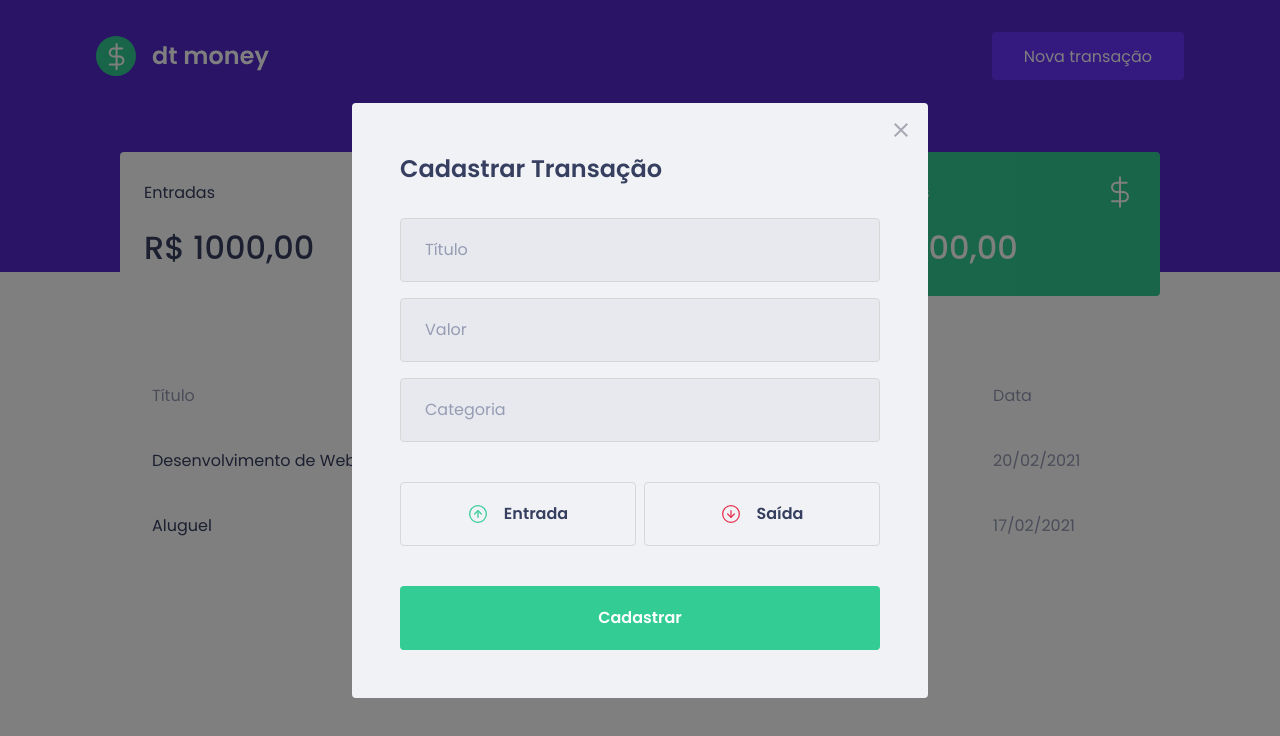
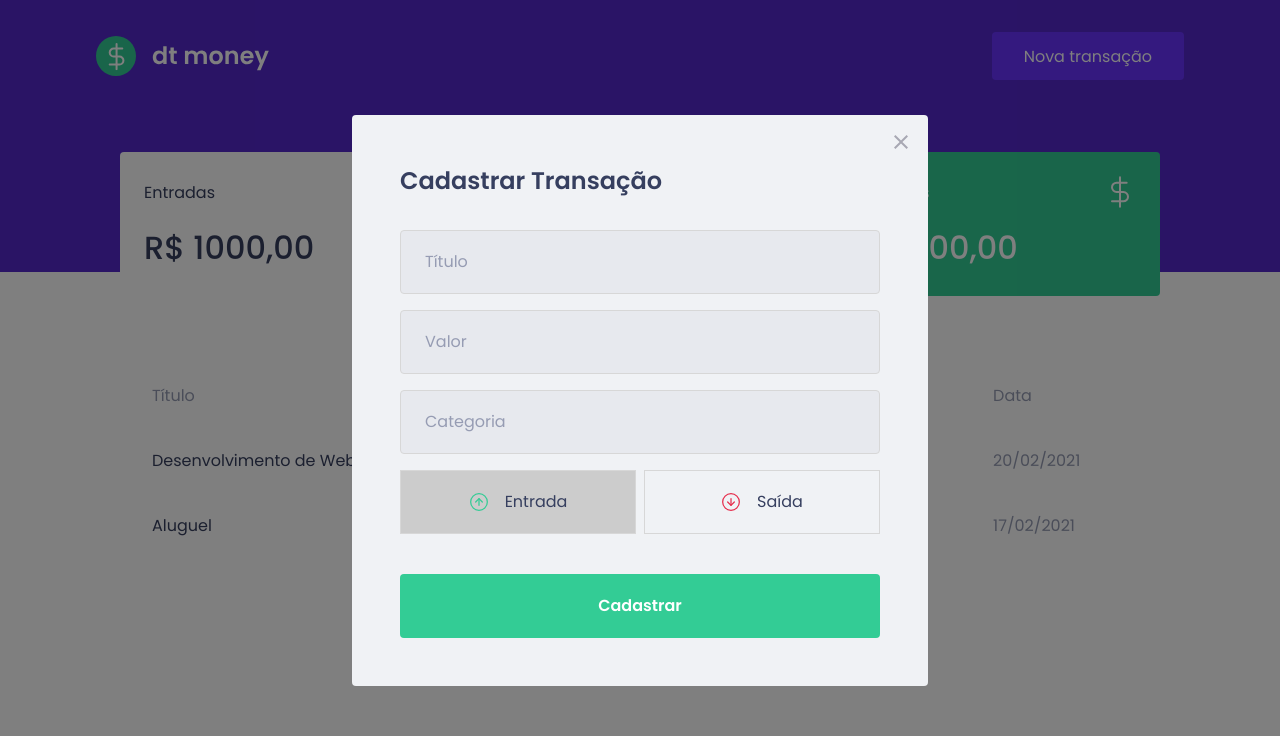
Before and after one commit to brunofarias/ignite-dtmoney, a React (Create React App) app: page / in a window 1280 px wide. Both pictures are taken after a click on the button "Nova transação". Shown: the top 736 px of the page. Built offline with nearby package versions, Linux system fonts and the light colour scheme; no server answers; what miragejs would draw is missing.

Commit message:
:rocket: feat: Behavior button type

```diff
--- a/public/index.html
+++ b/public/index.html
@@ -3,7 +3,6 @@
   <head>
     <link rel="preconnect" href="https://fonts.gstatic.com">
     <meta charset="utf-8" />
-    <link rel="icon" href="%PUBLIC_URL%/favicon.ico" />
     <meta name="viewport" content="width=device-width, initial-scale=1" />
     <link rel="shortcut icon" href="favicon.png" type="image/png">
     <link href="https://fonts.googleapis.com/css2?family=Poppins:wght@400;500;600&display=swap" rel="stylesheet">
--- a/src/components/NewTransactionModal/index.tsx
+++ b/src/components/NewTransactionModal/index.tsx
@@ -1,8 +1,9 @@
 import Modal from 'react-modal';
-import { Container, TransactionTypeContainer } from './style';
+import { Container, TransactionTypeContainer, RadioBox } from './style';
 import incomeImg from '../../assets/income.svg';
 import outcomeImg from '../../assets/outcome.svg';
 import closeImg from '../../assets/close.svg';
+import { useState } from 'react';
 
 interface NewTransactionModalProps {
   isOpen: boolean;
@@ -10,6 +11,8 @@ interface NewTransactionModalProps {
 }
 
 export function NewTransactionModal({ isOpen, onRequestClose }: NewTransactionModalProps) {
+  const [type, setType] = useState('deposit');
+
   return (
     <Modal
       isOpen={isOpen}
@@ -33,19 +36,23 @@ export function NewTransactionModal({ isOpen, onRequestClose }: NewTransactionMo
         <input placeholder="Categoria" />
 
         <TransactionTypeContainer>
-          <button
+          <RadioBox
             type="button"
+            onClick={() => {setType('deposit')}}
+            isActive={type === 'deposit'}
           >
             <img src={incomeImg} alt="Entrada" />
             <span>Entrada</span>
-          </button>
+          </RadioBox>
 
-          <button
+          <RadioBox
             type="button"
+            onClick={() => {setType('withdraw')}}
+            isActive={type === 'withdraw'}
           >
             <img src={outcomeImg} alt="Saída" />
             <span>Saída</span>
-          </button>
+          </RadioBox>
         </TransactionTypeContainer>
 
         <button type="submit">Cadastrar</button>
--- a/src/components/NewTransactionModal/style.ts
+++ b/src/components/NewTransactionModal/style.ts
@@ -26,7 +26,7 @@ export const Container = styled.form`
     }
   }
 
-  button {
+  button[type="submit"] {
     width: 100%;
     height: 4rem;
     margin-top: 1.5rem;
@@ -50,14 +50,19 @@ export const TransactionTypeContainer = styled.div`
   grid-template-columns: 1fr 1fr;
   gap: 0.5rem;
   margin: 1rem 0;
+`;
 
-  button {
+interface RadioBoxPorps {
+  isActive: boolean;
+}
+
+export const RadioBox = styled.button<RadioBoxPorps>`
   display: flex;
   align-items: center;
   justify-content: center;
   height: 4rem;
   border: 1px solid #d7d7d7;
-    background-color: transparent;
+  background-color: ${props => props.isActive ? '#ccc' : 'transparent'};
   transition: border-color 0.2s;
 
   img {
@@ -75,6 +80,4 @@ export const TransactionTypeContainer = styled.div`
   &:hover {
     border-color: ${darken(0.1, '#d7d7d7')};
   }
-  }
-
 `;
--- a/src/components/TransactionsTable/index.tsx
+++ b/src/components/TransactionsTable/index.tsx
@@ -7,6 +7,7 @@ export function TransactionsTable() {
     api.get('transactions')
       .then(response => console.log(response.data))
   }, []);
+
   return (
     <Container>
       <table>
```
Lines whose indentation alone changed are shown as unchanged.
